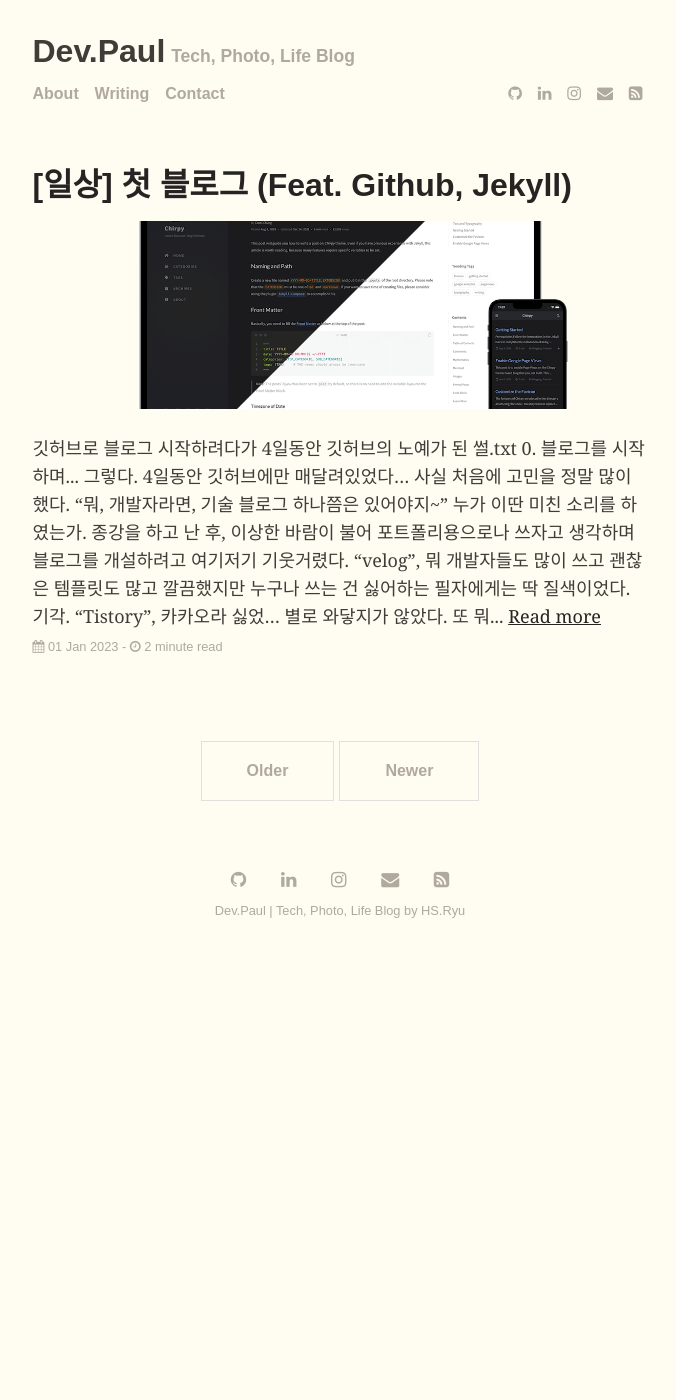
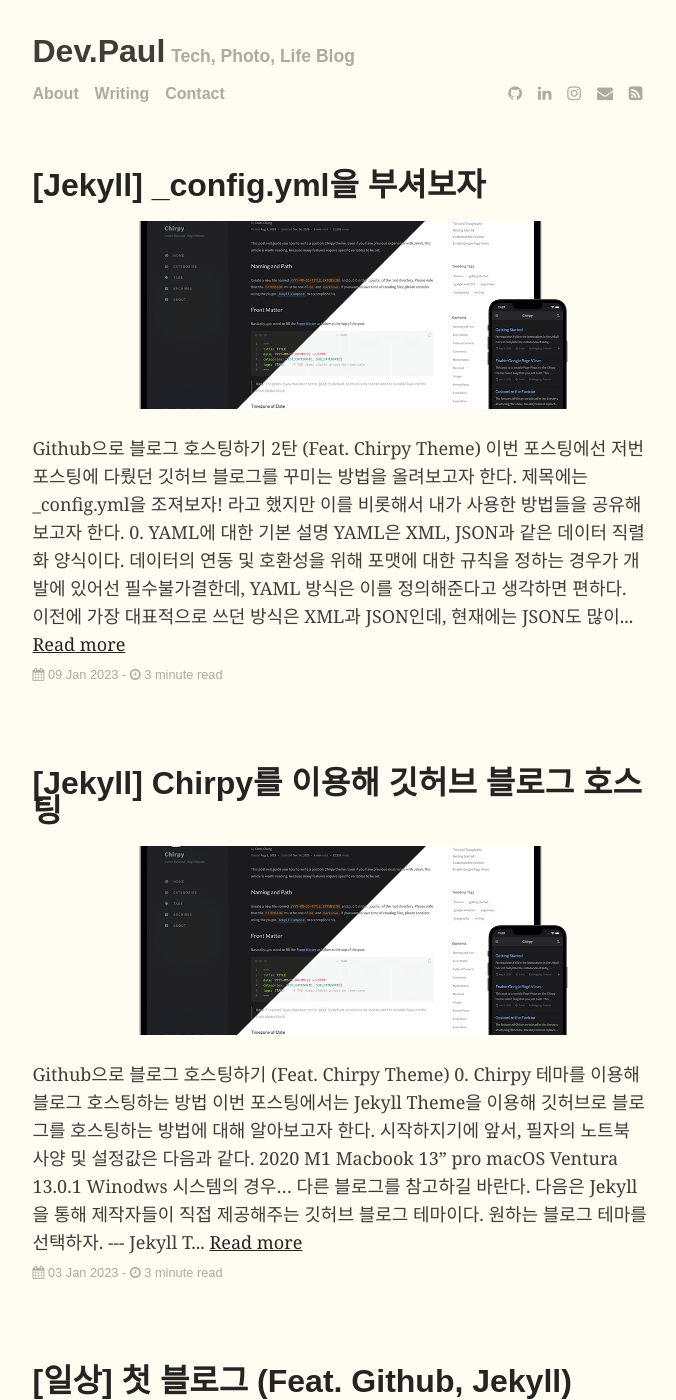
Before and after one commit to IIIBreakeRIII/IIIBreakeRIII.github.io, a Jekyll site: the page built from index.html, in a window 1280 px wide and 1400 px high. Shown: the whole window, without its empty margins (300-976 px from the left). Built offline with Jekyll 4.4.1, drawn with Linux system fonts in a browser that asks for light colours; some web fonts are replaced; the list of posts is cut into pages by our own code.

Commit message:
Post Backup

`````diff
--- /dev/null
+++ b/_posts/2023-01-03-Post2(ChirpyBlog).md.md
@@ -0,0 +1,228 @@
+---
+layout: post
+title: "[Jekyll] Chirpy를 이용해 깃허브 블로그 호스팅"
+author: "Dev.Paul"
+categories: Blog
+tags: [Github, Blog, Jekyll, Github-Blog, Jekyll-Chripy, Develop]
+image: chirpy.png
+---
+
+<br>
+
+>Github으로 블로그 호스팅하기 (Feat. Chirpy Theme)
+
+<br>
+<h3>0. Chirpy 테마를 이용해 블로그 호스팅하는 방법</h3>
+<hr>
+
+이번 포스팅에서는 Jekyll Theme을 이용해 깃허브로 블로그를 호스팅하는 방법에 대해 알아보고자 한다.
+<br><br>
+시작하지기에 앞서, 필자의 노트북 사양 및 설정값은 다음과 같다.
+> **2020 M1 Macbook 13" pro**
+> <br>
+> **macOS Ventura 13.0.1**
+
+
+Winodws 시스템의 경우... 다른 블로그를 참고하길 바란다.
+<br><br>
+다음은 Jekyll을 통해 제작자들이 직접 제공해주는 깃허브 블로그 테마이다.
+<br><br>
+원하는 블로그 테마를 선택하자.
+<br><br>
+
+<p style="text-align: center">
+	<a href="https://github.com/topics/jekyll-theme" target="_blank"> --- Jekyll Theme --- </a>
+</p>
+
+<br>
+혹은 필자가 쓰고 있는 Chirpy테마는 다음 링크를 통해 접속하면 확인할 수 있다.
+<br><br>
+
+<p style="text-align: center">
+	<a href="https://github.com/cotes2020/chirpy-starter" target="_blank"> --- Chirpy Starter --- </a>
+</p>
+
+<p style="text-align: center">
+	<a href="https://github.com/cotes2020/jekyll-theme-chirpy" target="_blank"> --- Jekyll Theme Chirpy--- </a>
+</p>
+<br>
+Starter를 이용하면 **많은 설정 없이 간편**하게 설정이 가능하다.
+<br><br>
+하지만, 그만큼 **개인이 커스터마이징하기 번거롭거나 불가능**한 경우가 있다.
+<br>
+때문에 필자는 두번째 링크를 압축파일로 다운받아 일부 수정 후 다시 필자의 Repository에 업로드하였다.
+<br><br>
+Starter를 이용하여 간편하게 이용할 사용자는 필자의 로컬 설정과 Jekyll 설정만 참고한 후, 해당 Repository Readme를 통해 설정하는 것을 권장한다.
+<br><br>
+그럼 하나하나 살펴보자.
+
+<br>
+<h3>1. rbenv 설치</h3>
+<hr>
+
+먼저 Jekyll 소프트웨어의 경우 Ruby 언어를 통해 개발되었기 떄문에, Jekyll 실행을 위해선 Ruby가 필수적이다.
+<br>
+여러 다른 블로그의 많은 포스팅에서 Ruby를 설치하는 방법이 나와있지만, 필자는 이 중 rbenv라고 하는 버전 관리 툴을 통해 설치했다.
+<br>
+>macOS는 기본적으로 Ruby가 설치되어있지만, Jekyll에서 필요로 하는 Ruby보다 버전이 낮은 경우가 많다.
+
+다음 링크를 참고하면 좋다.
+<br><br>
+
+<p style="text-align: center">
+	<a href="https://github.com/rbenv/rbenv" target="_blank"> --- rbenv Github Chirpy--- </a>
+</p>
+
+<br>
+rbenv 설치 과정은 다음과 같다.
+<br><br>
+**먼저 [Homebrew](https://brew.sh/)를 설치해준다.**
+<br><br>
+Homebrew 설치과 완료되면 터미널을 실행 후, 다음 명령어를 입력하여 **rbenv를 설치**한다.
+``` terminal
+$ brew install rbenv ruby-build
+````
+설치가 완료되면, 다음 명령어를 입력하고 출력되는 명령들을 그대로 Terminal에서 실행한다.
+```terminal
+$ rbenv init
+````
+완료되면 **터미널을 종료하고 재실행**한다.
+<br>
+그리고 rbenv관련 Github 자료들을 Clone 받는다.
+```terminal
+$ git clone https://github.com/rbenv/rbenv.git ~/.rbenv
+```
+그리고 다음 명령어를 통해 **환경 변수 설정**을 해준다.
+<br>
+필자는 Z Shell을 사용하기에 다음 명령어를 따른다. bash를 사용하는 사용자는 rbenv Github에 설정 방법이 나와있으니 이를 따라주면 된다.
+```terminal
+$ echo 'eval "$(~/.rbenv/bin/rbenv init - zsh)"' >> ~/.zshrc
+```
+마찬가지로 환경변수까지 설정이 마무리되면, **터미널을 종료하고 재실행**한다.
+<br><br>
+이로써, 기본적인 rbenv 설정은 완료되었다. 이제 Ruby를 설치한다.
+
+<br>
+<h3>2. Ruby 설치</h3>
+<hr>
+
+설치받은 rbenv를 이용하여 Ruby를 설치해보자.
+<br>
+rbenv만 깔끔하게 설치되었다면, Ruby설치는 금방이다.
+<br><br>
+먼저, 다음 명령어를 통해 현재 설치 가능한 **Ruby 버전을 확인**한다.
+```terminal
+$ rbenv install -l
+````
+필자의 경우 Ruby 3.1.3을 설치받았다. **다음 명령어를 통해 설치**한다.
+```terminal
+$ rbenv install [Version]
+Example : rbenv install 3.1.3
+````
+설치가 완료되었으면, 해당 설치받은 Ruby의 버전을 **global로 사용할 것인지 local에서만 사용할 것인지 설정**해준다.
+```terminal
+$ rbenv global [Version]
+or
+$ rbenv local [Version]
+Example
+$ rbenv global 3.1.3
+```
+다음까지 설정이 끝났다면, Ruby 설치도 마무리 되었다.
+<br><br>
+이젠, Ruby의 패키지 관리자인 Gems만 설치해주면 된다.
+<br>
+**Gems 설치는 다음 명령어를 입력**한다.
+```terminal
+$ gem install bundler
+```
+여기까지하면 Ruby 설치는 모두 끝이다.
+<br><br>
+이제 Github으로 돌아가자.
+
+<br>
+<h3>3. Github 설정</h3>
+<hr>
+
+깃허브에서 설정은 간단하다.
+<br><br>
+먼저 Repository를 새로 생성한다.
+<br>
+Repository 이름은 **`[Username].github.io`**으로 설정하고, Visibility는 **`Public`**으로 설정해준다.
+<br>
+에를 들어, 필자의 Github Username은 **`IIIBreakeRIII`**이므로, **`IIIBreakeRIII.github.io`**으로 설정해주었다.
+<br>
+어렵다면, 다음을 참고하면 된다.
+<br><br>
+
+<p style="text-align: center">
+	<a href="https://github.com/iiibreakeriii/iiibreakeriii-blog-closed" target="_blank"> --- IIIBreakeRIII.github.io Repository --- </a>
+</p>
+
+<br>
+여기까지 완료되었다면 깃허브 설정 또한 마무리 되었다.
+<br>
+이제 Chirpy Theme으로 이동하자.
+
+<br>
+<h3>4. Theme 설정</h3>
+<hr>
+
+먼저 내가 사용하고자 하는 Theme (혹은 Chirpy Theme)의 Repository로 이동하여 **전체 코드를 zip 파일**로 받아온다.
+<br><br>
+다음 과정을 통해 받아올 수 있다.
+<br>
+
+<img width="1679" alt="Post2(1)" src="https://user-images.githubusercontent.com/89850286/210208141-e63fdc6c-16d8-4b73-a64b-0376652a38c5.png">
+
+<img width="1679" alt="Post2(2)" src="https://user-images.githubusercontent.com/89850286/210208220-4388b725-4a08-45de-a5b2-9b022450bab3.png">
+
+<br>
+이렇게 받아온 Theme은 압축을 푼 후에, **폴더 이름을 Repository 이름과 일치**하게 바꿔준다.
+<br><br>
+그 후, 다시 터미널을 열어 로컬의 작업 폴더에 접근한 후 다음과 같이 명령어를 입력하여 **Jekyll과 Chirpy Theme에 필요한 모듈을 설치**한다.
+```terminal
+$ bundle install
+```
+필자와 같이 진행하면 된다.
+<br>
+
+<img width="1361" alt="Post2(3)" src="https://user-images.githubusercontent.com/89850286/210209605-5c4fe427-3738-4728-99d0-d6c2c7a48cda.png">
+
+<br>
+설치가 완료되었다면, 그대로 터미널 창에 다음과 같은 명령어를 입력하면 터미널에 표시되는 `Server address`로 블로그가 실행되는 것을 볼 수 있다.
+```terminal
+$ jekyll serve
+```
+이 과정을 거치면 최종적으로 나의 로컬에서 Theme이 적용된 최초의 블로그 화면을 ~~감상~~ 볼 수 있다.
+
+<br>
+<h3>5. _config.yml 파일 수정 및 깃허브 배포</h3>
+<hr>
+
+이제, 최종적으로 내 블로그가 깃허브 도메인을 가지고 배포될 수 있도록 해보자.
+<br><br>
+먼저 **`_config.yml`파일의 url부분을 다음과 같이 수정**한다.
+```yml
+$ url: 'https://[Username].github.io'
+# Example
+$ url: 'https://iiibreakeriii.github.io'
+```
+다음과 같이 수정해주면, 해당 소스 파일들이 깃허브에 올라갔을 때, 다음 URL을 통해 배포가 이루어진다.
+<br><br>
+`_config.yml`파일을 다음과 같이 수정 완료했으면, 위에서 지정한 **깃허브 Repository와 로컬 폴더를 연결**해준 후, **Commit과 Push**를 한다.
+<br><br>
+**<u>이 과정을 거치면, 깃허브 자체적으로 호환성 검사를 거친 후 최종적으로 내 도메인을 가진 블로그가 완성된다!</u>**
+<br><br>
+이제 지정한 도메인으로 접속하면 완성된 블로그가 배포된 것을 확인할 수 있다.
+
+<br>
+<h3>6. 마치며</h3>
+<hr>
+
+Ruby 세팅을 시작으로, 원하는 테마를 이용해 블로그를 배포하는 것까지 살펴보았다.
+<br><br>
+필자 기준에서 여러가지 시도를 하며 배포에 성공했지만, 위에 기술한 방법이 세팅에 있어서 가장 깔끔한 방법이었다.
+<br><br>
+다음 포스팅은, Chirpy 테마에서 블로그를 꾸밀 수 있는 몇 가지 방법을 기술할 예정이다.
+<br><br>
+~~다음 포스팅도 지치지 않고 하길 바라며... Adios!~~
--- /dev/null
+++ b/_posts/2023-01-09-Post3(ChirpyBlog).md.md
@@ -0,0 +1,201 @@
+---
+layout: post
+title: "[Jekyll] _config.yml을 부셔보자"
+author: "Dev.Paul"
+categories: Blog
+tags: [Github, Blog, Jekyll, Github-Blog, Jekyll-Chripy, Develop]
+image: chirpy.png
+---
+
+>Github으로 블로그 호스팅하기 2탄 (Feat. Chirpy Theme)
+
+<br>
+이번 포스팅에선 저번 포스팅에 다뤘던 깃허브 블로그를 꾸미는 방법을 올려보고자 한다.
+<br><br>
+제목에는 `_config.yml`을 조져보자! 라고 했지만 이를 비롯해서 내가 사용한 방법들을 공유해보고자 한다.
+
+<br>
+<h3>0. YAML에 대한 기본 설명</h3>
+<hr>
+
+YAML은 XML, JSON과 같은 데이터 직렬화 양식이다.
+<br>
+데이터의 연동 및 호환성을 위해 포맷에 대한 규칙을 정하는 경우가 개발에 있어선 필수불가결한데, YAML 방식은 이를 정의해준다고 생각하면 편하다.
+<br><br>
+이전에 가장 대표적으로 쓰던 방식은 XML과 JSON인데, 현재에는 JSON도 많이 사용하지만 그만큼 YAML도 꽤나 많이 사용된다.
+<br><br>
+대표적인 YAML방식이 쓰이는 곳은, Flutter 개발자들은 한번씩은 봤을 dart패키지를 관리하기 위한 `pubspec.yaml`이 매우 대표적이다.
+<br><br>
+우리가 현재 블로그 생성을 위해 사용하는 Jekyll에서도 이 YAML 방식을 이용해 데이터를 포맷을 규정한다.
+<br><br>
+> 참고로, Jekyll에서는 `.yml`로 포맷이 정해져 있다.
+
+<br>
+<h3>1. _config.yml에서의 기본 설정</h3>
+<hr>
+
+먼저, 테마의 `_config.yml`파일에 들어간다.
+<br><br>
+위에서부터 하나씩 정리해보겠다.
+<br><br>
+* **언어 및 시간대 설정**
+  * 언어 설정
+  ```yaml
+  $ lang: en
+  # ko로 변경
+  ```
+  하지만, 한국어에 대한 Language Set을 제공하지 않아, 필자의 경우 변경하지 않았다.
+  <br>
+  후에 커스터마이징을 위해 폰트를 설정한다면, 위 설정을 ko로 변경해준다.
+  * 시간대 설정
+  ```yaml
+  $ timezone: Asia/Shanghai
+  # timezone: Asia/Seoul로 변경
+  ```
+  말 그대로 시간대 변경이다.
+  <br>
+  기존 세팅은 상하이로 되어 있으니 서울로 변경해준다.
+  <br><br>
+* **타이틀 및 태그라인 설정**
+  * 블로그 제목과 부제목을 설정
+  ```yaml
+  $ title: Chirpy
+  # 제목 부분
+  # 필자의 경우 Dev. Paul로 변경
+  $ tagline: A text-focused Jekyll theme
+  # 부제 부분
+  # 필자의 경우 Developer, Photographer로 변경
+  ```
+  다음 부분에 해당한다.
+  ![Post3(1)](https://user-images.githubusercontent.com/89850286/211184147-0df55d05-c1c8-475e-b76b-3bc96e90d25d.png)
+  <br><br>
+* **Github 및 SNS 아이디 설정**
+  * Navigation Bar에 표시되는 SNS 아이디 설정
+  ```yaml
+  $ github:
+  $   username: github_username
+  # 본인의 깃허브 아이디를 github_username 부분에 입력
+  # 필자의 경우 IIIBreakeRIII 입력
+  $ twitter:
+  $   username: twitter_username
+  # 본인의 SNS 아이디를 twitter_username 부분에 입력
+  # 본인이 주력으로 사용하는 SNS 아이디를 설정해주는데, Default 설정은 twitter
+  # 다른 링크 및 아이콘을 필자와 같이 바꿀 경우, _data/contact.yml로 들어가 다음과 같이 추가
+  $ type: instagram
+  $ icon: 'fab fa-instagram'
+  $ url: 'https://www.instagram.com/1intheworld_hs.ryu__'
+  ```
+  <br>
+* **저작권 표시 및 개인 링크 연결**
+  * Footer에 표시되는 저작권 표시와 개인 링크 연결 설정
+  ```yaml
+  $ social:
+  $   name: your_full_name
+  $   email: example@domain.com
+  $   links:
+  $     - https://twitter.com/username
+  $     - https://github.com/username
+  # 필자의 경우, 다음과 같이 바꿨다.
+  $ social:
+  $   name: IIIBreakeRIII
+  $   email: ryu990305@gmail.com
+  $   links:
+  $     - https://www.linkedin.com/in/hyeonsoryu
+  # 다음과 같이 링크드인 주소를 넣었다.
+  ```
+  참고로, 위 이메일 도메인을 설정하면 Navigation Bar에 있는 이메일 UI가 위에 작성한 이메일을 수신자로 자동 설정되게 된다.
+<br><br>
+* **Avatar 설정**
+  * Navigation Bar에 설정되는 메인 사진 설정
+  ```yaml
+  $ avatar: '/commons/avatar.jpg'
+  # 필자는 assets 폴더 안에 img라는 폴더와 profile이라는 폴더를 만들어 이 안에 사진을 넣고 경로를 설정해줬다.
+  $ avatar: '/assets/img/profile/paul.png'
+  ```
+
+<br>
+여기까지하면 기본적인 Navigation Bar 커스터마이징이 끝나게 된다.
+<br><br>
+이외의 나머지 설정은 다음과 같다.
+
+<br>
+<h3>2. 아바타가 뜨지 않는 문제와 Footer 수정</h3>
+<hr>
+필자의 경우, `_config.yml`에서 Avatar 부분을 수정했음에도 Avatar가 뜨지 않았다.
+<br><br>
+이에 ~~화가 난~~ 필자는 직접 코드를 일부 수정해주었다.
+<br>
+동일한 문제를 겪는 사용자는 필자와 같이 다음의 과정을 거치길 바란다.
+1. `_includes`폴더로 이동
+2. `sidebar.html`파일 열기
+3. 19번째 줄을 다음과 같이 수정
+
+```html
+$ <img src="{{ avatar_url | strip }}" alt="avatar" onerror="this.style.display='none'">
+<!-- 다음과 같이 수정 -->
+$ <img src="사진 경로" alt="avatar" onerror="this.style.display='none'">
+<!-- 필자는 다음과 같이 수정 -->
+$ <img src="/assets/img/profile/paul.png" alt="avatar" onerror="this.style.display='none'">
+```
+이렇게 설정해주니 깔끔하게 해결되었다.
+<br>
+뭐든 안될때는 다이렉트로 연결해주는 것만큼 쉬운게 없다.
+<br><br>
+다음은 개인의 자유지만, 이것저것 난잡한 것이 싫은 필자는 이를 없애주었다.
+<br>
+바로 Footer에 적혀있는 "Using the Jekyll theme Chirpy"였다.
+<br><br>
+과감히 없애주자.
+<br>
+1. 마찬가지로 `_includes`폴더로 이동
+2. `footer.html`파일 열기
+3. 17번째 줄`<div class="footer-right">`부터 33번째 줄`</div>`까지 모두 주석처리
+   * 단축키 : 드래그 후 `command + /`
+
+이와 같이 설정하면 사라진 것을 볼 수 있다.
+
+<br>
+<h3>3. Favicon 설정</h3>
+<hr>
+
+블로그 탭에 표시되는 Favicon을 설정해보자.
+<br>
+의외로 간단하다.
+<br><br>
+먼저, 다음 사이트에 들어가서 Favicon에 필요한 포맷의 파일들을 다운받는다.
+<br>
+본인이 원하는 사진 혹은 png, jpg 형식의 파일을 업로드하고 변환된 형식의 `zip`파일을 다운받는다.
+
+<p style="text-align: center">
+	<a href="https://www.favicon-generator.org/" target="_blank"> --- Favicon Generator--- </a>
+</p>
+
+<br>
+다운받았으면 압축된 파일을 푼 후 다음 과정을 거친다.
+1. `assets/img/favicons`에 들어간다.
+2. 기존에 설정되어있는 형식과 같은 형식 및 사이즈의 파일들을 확인한다.
+3. 압축을 풀어낸 파일들에 해당하는 파일들을 찾은 후, 기존 파일들과 이름을 동일하게 설정하고 덮어씌운다.
+  * **이 때, `browserconfig.xml` 파일과 `site.webmanifest` 파일은 건들지 않는다!!**
+
+<br>
+위 과정을 거치고 나면 완성된 나만의 Favicon으로 탭의 아이콘이 변경된 것을 확인할 수 있다.
+
+<br>
+<h3>4. 마치며</h3>
+<hr>
+
+드디어 나만의 블로그가 완성되었다.
+<br><br>
+위에 필자가 기술한 파일들 뿐만 아니라, 다른 파일들도 접근하여 수정하면 개인이 원하는 수준까지 커스터마이징이 가능하다.
+<br><br>
+블로그의 전체적인 배색 조합도 바꿀 수 있으며, 폰트도 수정이 가능하고 전체적인 형태도 수정이 가능하다.
+<br><br>
+개인의 재량에 따라 원하는 형식을 만들어 갈 수 있다는 게 깃허브 블로그가 가진 장점이 아닐까 싶다.
+<br><br>
+또한 위에 기술한 일부 파일 및 폴더들은, Chirpy-Starter에서는 해당이 안되는 경우도 있다.
+<br>
+참고하기를 바란다.
+<br><br>
+이번 포스팅은 이쯤에서 마무리하며, 다들 즐거운 블로그 생활을 하길 바란다..!!
+<br><br>
+~~이제 블로그 포스팅 뭐하지...~~
`````
Also changed, not shown: _posts/2023-01-01-Post1(FirstPost).md (+4 -3 lines).
